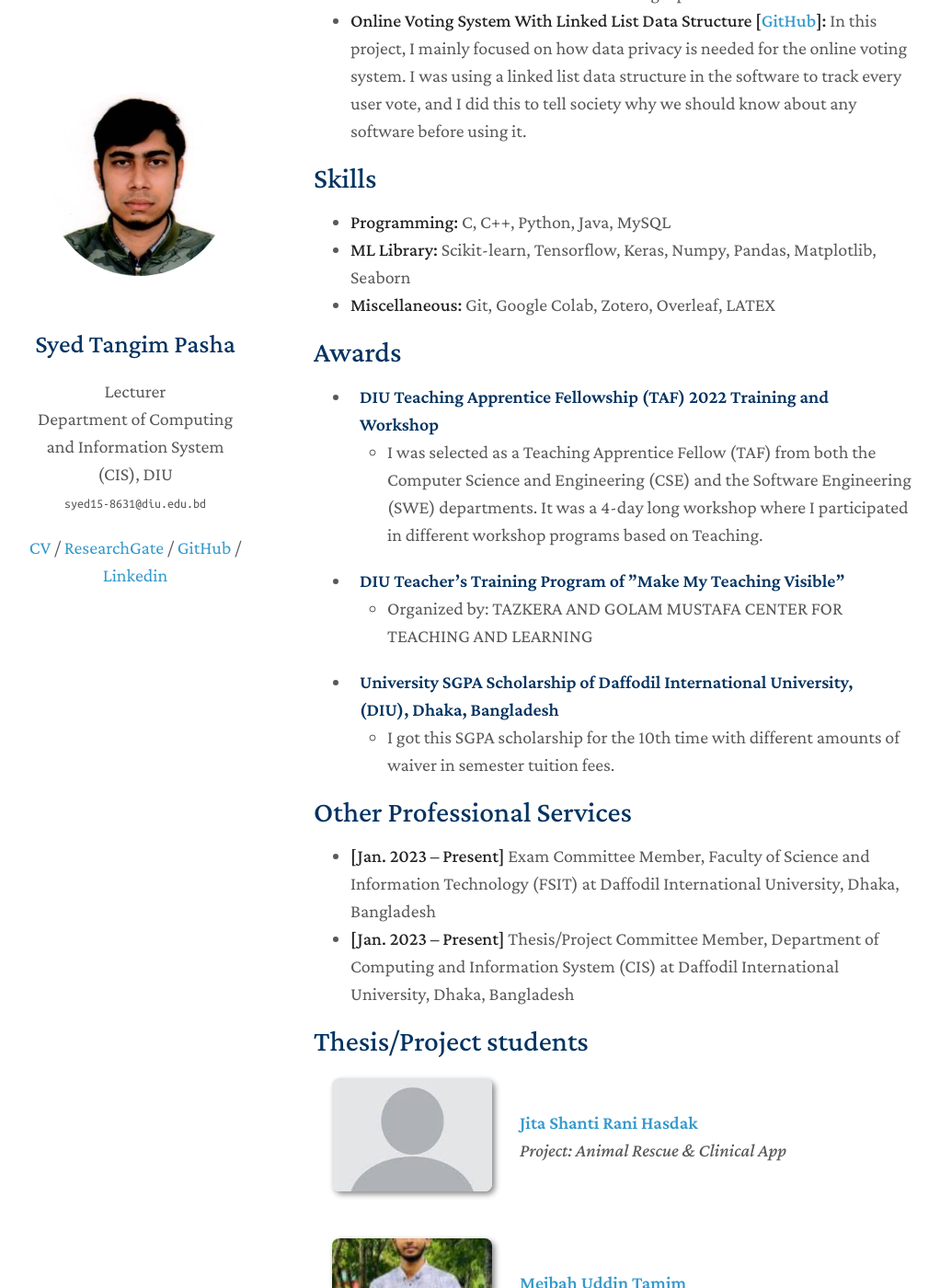
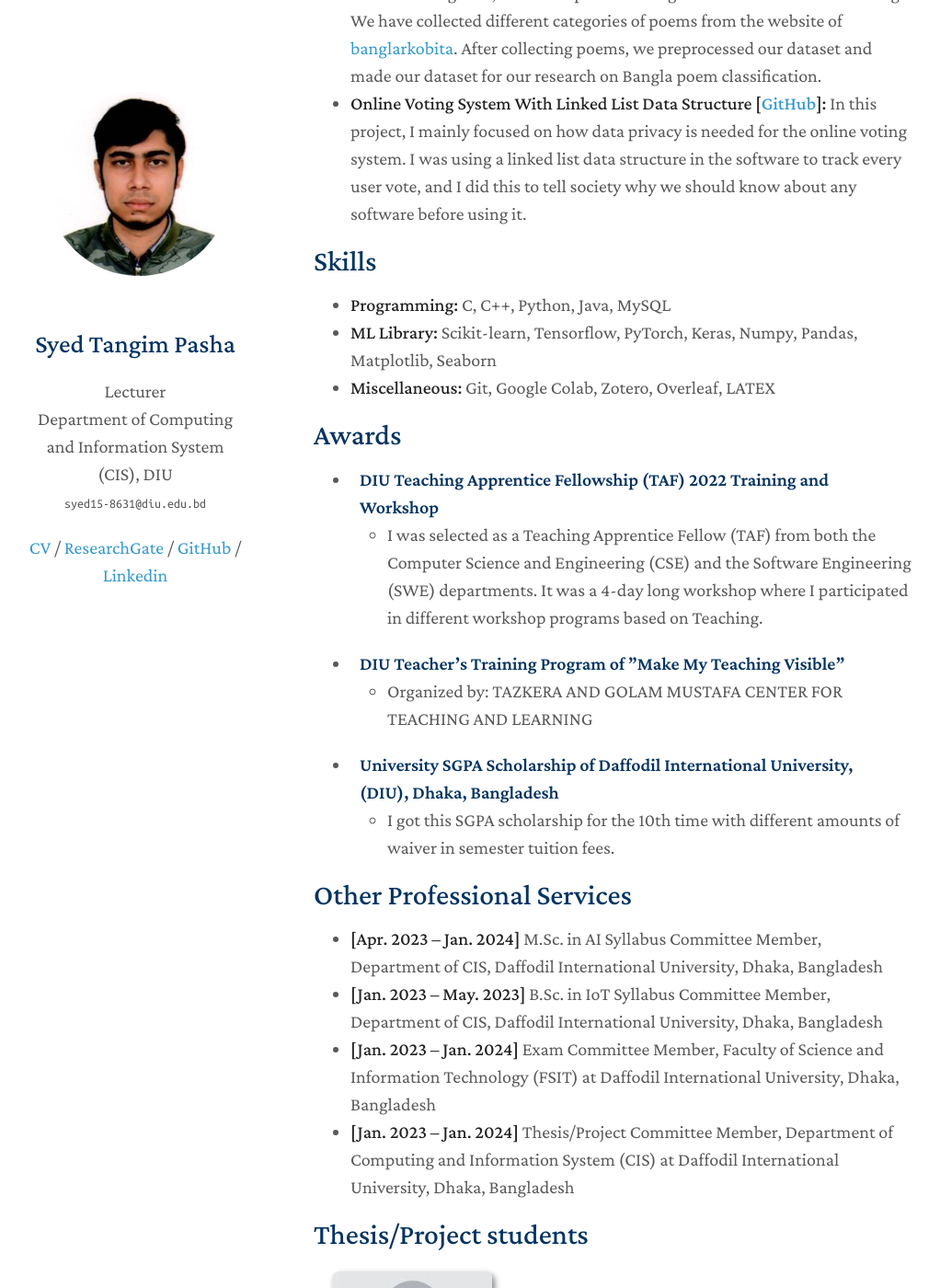
Before and after one commit to Syed-Tangim-Pasha/syed-tangim-pasha.github.io, a Jekyll site: the page built from index.md, in a window 1280 px wide and 1400 px high, scrolled down 2916 px. Shown: the whole window at 92% size, without its empty margins (129-1151 px from the left). Built offline with Jekyll 4.4.1, drawn with Linux system fonts in a browser that asks for light colours; nearby versions of some CDN libraries; a style sheet for code colours, icons or effects is not loaded; our own code applies the rules of GitHub Pages for plain Markdown files; some of the changed text lies outside the part shown.

Commit message:
Update index.md

```diff
--- a/index.md
+++ b/index.md
@@ -8,6 +8,7 @@ I am Syed Tangim Pasha, currently working as an Adjunct Lecturer in the Departme
 
 ## News
 
+- **[May. 2024]** Joined as an Adjunct Lecturer in the Department of Computer Science and Engineering (CSE) at Independent University, Bangladesh (IUB).
 - **[May. 2024]** "Physiological Signal Data-Driven Workplace Stress Detection Among Healthcare Professionals Using BiLSTM-AM and Ensemble Stacking Models" accepted in the IEEE 2024 International Advances in Science & Engineering Technology (ASET) Multi-Conferences, Dubai.
 - **[Feb. 2024]** Joined Center for Computational & Data Sciences (CCDS) lab, IUB as a Research Assistant (RA) in HCI Wing under Dr. Ashraful Islam.
 - **[Oct. 2023]** "Performance Evaluation of Multi-class Bangla Public Sentiment Analysis Using Machine Learning and Embedding Techniques" accepted in the 11th ICIEV Conference 2023.
@@ -25,11 +26,12 @@ I am Syed Tangim Pasha, currently working as an Adjunct Lecturer in the Departme
 
 ## Work Experience
 
-**[Jan. 2022 – Present]** Lecturer, Department of Computing and Information System (CIS) at Daffodil International University, Dhaka, Bangladesh
+**[May. 2024 – Present]** Adjunct Lecturer, Department of Computer Science and Engineering (CSE) at Independent University, Bangladesh (IUB)
+**[Jan. 2022 – Jan. 2024]** Lecturer, Department of Computing and Information System (CIS) at Daffodil International University, Dhaka, Bangladesh
 
 ## Research Experience
 
-- **[Mar. 2023 – Present]** Research Assistant (RA) at EMPATHY Lab, IUB, Dhaka, Bangladesh, on human stress disorder and other health informatics research.
+- **[Feb. 2024 – Present]** Research Assistant (RA) at the Center for Computational & Data Sciences (CCDS) lab, IUB
 
 {% include_relative _includes/publications.md %}
 
@@ -41,15 +43,17 @@ I am Syed Tangim Pasha, currently working as an Adjunct Lecturer in the Departme
 ## Skills
 
 - **Programming:** C, C++, Python, Java, MySQL
-- **ML Library:** Scikit-learn, Tensorflow, Keras, Numpy, Pandas, Matplotlib, Seaborn
+- **ML Library:** Scikit-learn, Tensorflow, PyTorch, Keras, Numpy, Pandas, Matplotlib, Seaborn
 - **Miscellaneous:** Git, Google Colab, Zotero, Overleaf, LATEX
 
 {% include_relative _includes/services.md %}
 
 ## Other Professional Services
 
-- **[Jan. 2023 – Present]** Exam Committee Member, Faculty of Science and Information Technology (FSIT) at Daffodil International University, Dhaka, Bangladesh
-- **[Jan. 2023 – Present]** Thesis/Project Committee Member, Department of Computing and Information System (CIS) at Daffodil International University, Dhaka, Bangladesh
+- **[Apr. 2023 – Jan. 2024]** M.Sc. in AI Syllabus Committee Member, Department of CIS, Daffodil International University, Dhaka, Bangladesh
+- **[Jan. 2023 – May. 2023]** B.Sc. in IoT Syllabus Committee Member, Department of CIS, Daffodil International University, Dhaka, Bangladesh
+- **[Jan. 2023 – Jan. 2024]** Exam Committee Member, Faculty of Science and Information Technology (FSIT) at Daffodil International University, Dhaka, Bangladesh
+- **[Jan. 2023 – Jan. 2024]** Thesis/Project Committee Member, Department of Computing and Information System (CIS) at Daffodil International University, Dhaka, Bangladesh
 
 
 {% include_relative _includes/mentoring.md %}
```
